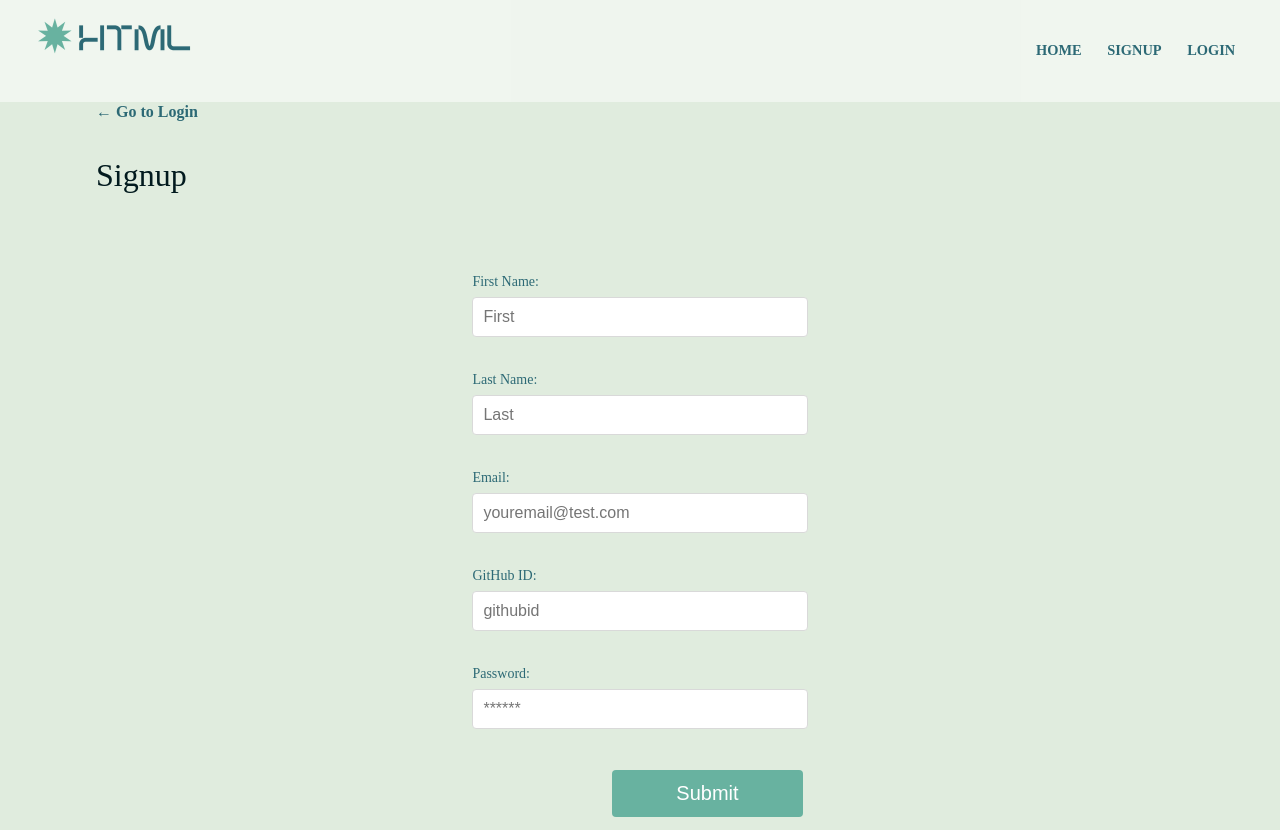
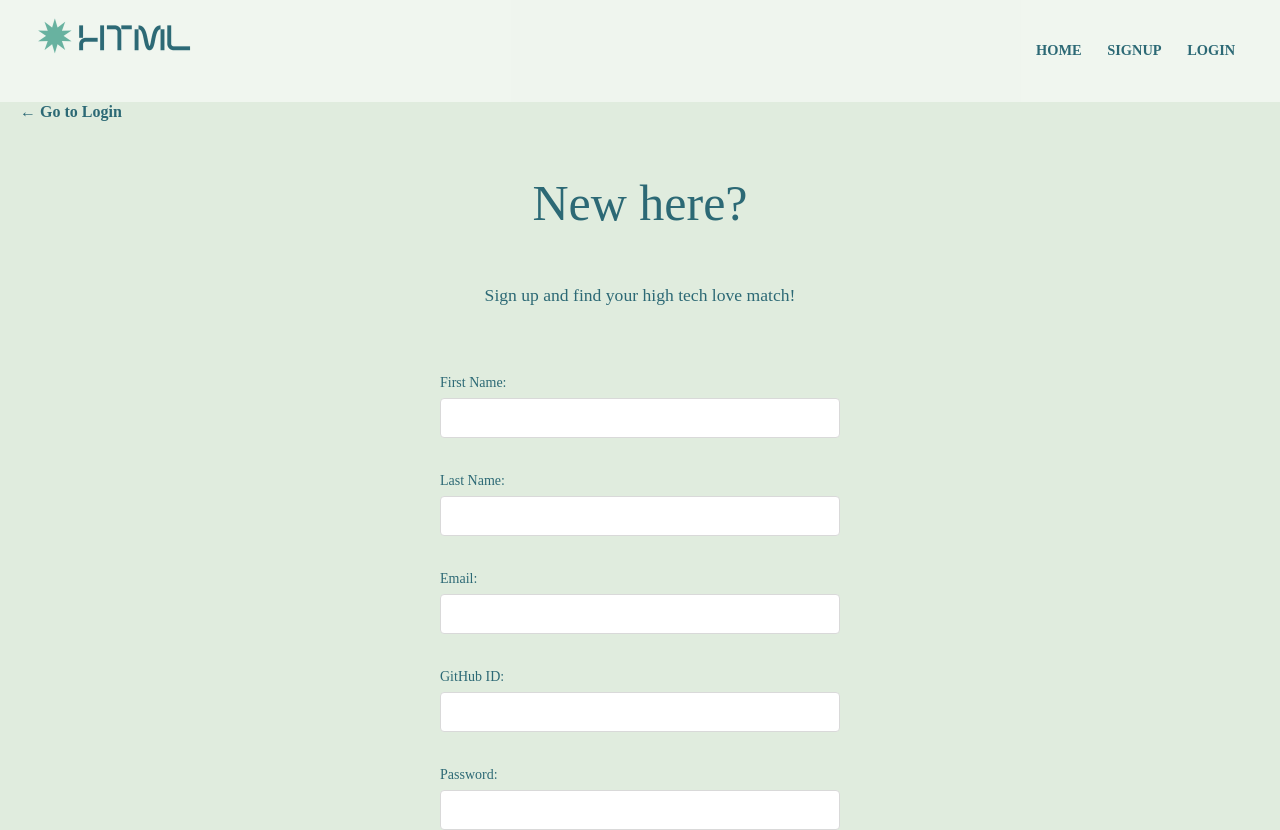
Before and after one commit to Lightfooted/High-Tech-Match-Love, a React (Create React App) app in the folder client/: page /signup in a window 1280 px wide. Shown: the top 830 px of the page. Built offline with nearby package versions, Linux system fonts and the light colour scheme; a web font is replaced by a local one.

Commit message:
styled login and sign up pages

```diff
--- a/client/src/index.css
+++ b/client/src/index.css
@@ -409,3 +409,23 @@ label {
   background-color: var(--dark);
   color: var(--light);
 }
+
+/* Signup Page */
+
+.login {
+  margin-left: 20px;
+}
+
+.signup-title {
+  text-align: center;
+  font-size: 50px;
+  color: var(--dark);
+}
+
+/* Login Page */
+
+.login-title {
+  text-align: center;
+  font-size: 50px;
+  color: var(--dark);
+}
--- a/client/src/pages/Login.js
+++ b/client/src/pages/Login.js
@@ -30,15 +30,14 @@ function Login(props) {
   };
 
   return (
-    <div className="container my-1">
-      <Link to="/signup">← Go to Signup</Link>
-
-      <h2>Login</h2>
+    <div>
+      <Link className="login" to="/signup">← Go to Signup</Link>
+      <h2 className="login-title">One of us?</h2>
+      <p style={{textAlign:'center'}}>If you already has an account, just sign in. We've missed you!</p>
       <form onSubmit={handleFormSubmit}>
         <div className="flex-row space-between my-2">
           <label htmlFor="email">Email address:</label>
           <input
-            placeholder="youremail@test.com"
             name="email"
             type="email"
             id="email"
@@ -48,7 +47,6 @@ function Login(props) {
         <div className="flex-row space-between my-2">
           <label htmlFor="pwd">Password:</label>
           <input
-            placeholder="******"
             name="password"
             type="password"
             id="pwd"
--- a/client/src/pages/Signup.js
+++ b/client/src/pages/Signup.js
@@ -37,15 +37,15 @@ function Signup(props) {
     };
 
     return (
-        <div className="container my-1">
-            <Link to="/login">← Go to Login</Link>
+        <div>
+            <Link className="login" to="/login">← Go to Login</Link>
 
-            <h2>Signup</h2>
+            <h2 className="signup-title">New here?</h2>
+            <p style={{textAlign:'center'}}>Sign up and find your high tech love match!</p>
             <form onSubmit={handleFormSubmit}>
                 <div className="flex-row space-between my-2">
                     <label htmlFor="firstName">First Name:</label>
                     <input
-                        placeholder="First"
                         name="firstName"
                         type="firstName"
                         id="firstName"
@@ -55,7 +55,6 @@ function Signup(props) {
                 <div className="flex-row space-between my-2">
                     <label htmlFor="lastName">Last Name:</label>
                     <input
-                        placeholder="Last"
                         name="lastName"
                         type="lastName"
                         id="lastName"
@@ -65,7 +64,6 @@ function Signup(props) {
                 <div className="flex-row space-between my-2">
                     <label htmlFor="email">Email:</label>
                     <input
-                        placeholder="youremail@test.com"
                         name="email"
                         type="email"
                         id="email"
@@ -75,7 +73,6 @@ function Signup(props) {
                 <div className="flex-row space-between my-2">
                     <label htmlFor="githubId">GitHub ID:</label>
                     <input
-                        placeholder="githubid"
                         name="githubId"
                         type="githubId"
                         id="githubId"
@@ -85,7 +82,6 @@ function Signup(props) {
                 <div className="flex-row space-between my-2">
                     <label htmlFor="pwd">Password:</label>
                     <input
-                        placeholder="******"
                         name="password"
                         type="password"
                         id="pwd"
```
